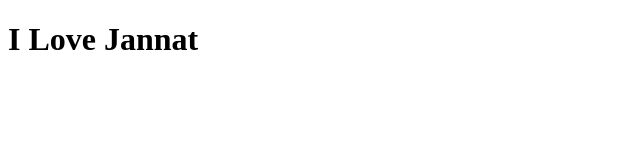
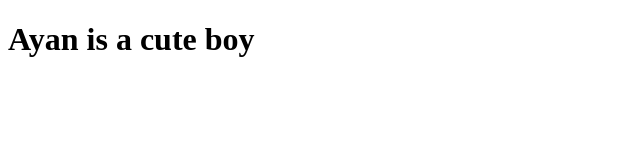
Before and after one commit to ManiruzzamanRidoy/my-first-website, a plain HTML site: page index.html in a window 1280 px wide. Shown: the whole page, without its empty margins (0-640 px from the left). Drawn offline with Linux system fonts and the light colour scheme.

Commit message:
first ever  commit

```diff
--- a/index.html
+++ b/index.html
@@ -2,10 +2,10 @@
 <html lang="en">
 <head>
 
-    <title>Document</title>
+    <title>My First ever website</title>
 </head>
+<h1>Ayan is a cute boy</h1>
 <body>
-    <h1>I Love Jannat</h1>
 
 </body>
 </html>
```
Also changed, not shown: 1 other file.
